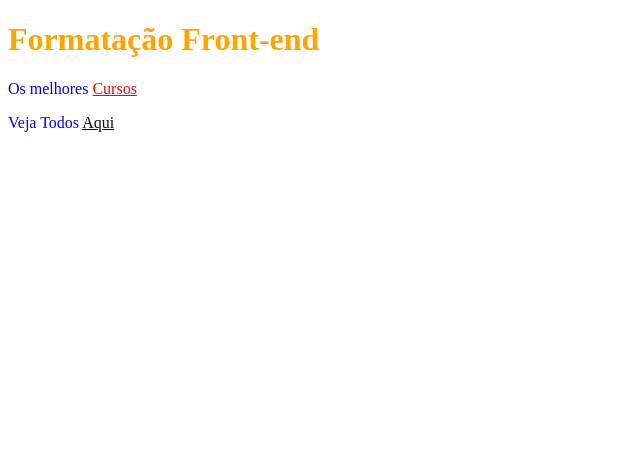
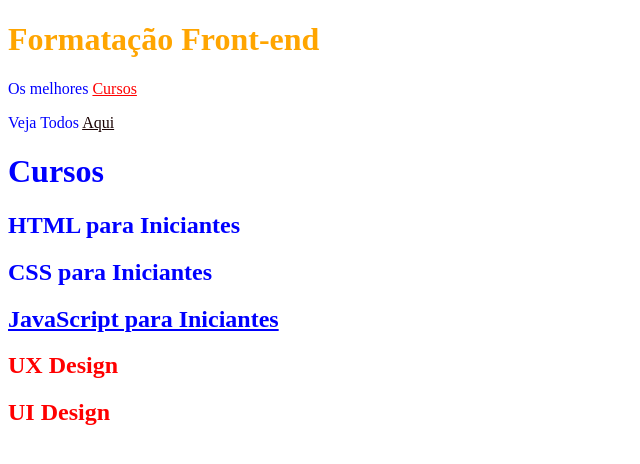
Before and after one commit to D-Michel-dev/Aula-dia-05-09-2025, a plain HTML site: page exercicio-1-seletores/index.html in a window 1280 px wide. Shown: the whole page, without its empty margins (0-640 px from the left). Drawn offline with Linux system fonts and the light colour scheme.

Commit message:
feat: adição da seção de cursos e os cursos dentro dela separados e estiizados por classe

```diff
--- a/exercicio-1-seletores/index.html
+++ b/exercicio-1-seletores/index.html
@@ -11,5 +11,12 @@
 
     <p>Os melhores <a id="link" href="/">Cursos</a></p>
     <p>Veja Todos <a href="/">Aqui</a></p>
+
+    <h1> Cursos</h1>
+    <h2 class="codigo">HTML para Iniciantes</h2>
+    <h2 class="codigo">CSS para Iniciantes</h2>
+    <h2 class="codigo underline">JavaScript para Iniciantes</h2>
+    <h2 class="design">UX Design</h2>
+    <h2 class="design">UI Design</h2>
 </body>
 </html>
--- a/exercicio-1-seletores/style.css
+++ b/exercicio-1-seletores/style.css
@@ -13,3 +13,12 @@ p a {
     color: red;
     text-decoration: underline;
 }
+.codigo{
+    color: blue;
+}
+.design{
+    color: red;
+}
+.underline{
+    text-decoration: underline;
+}
```
